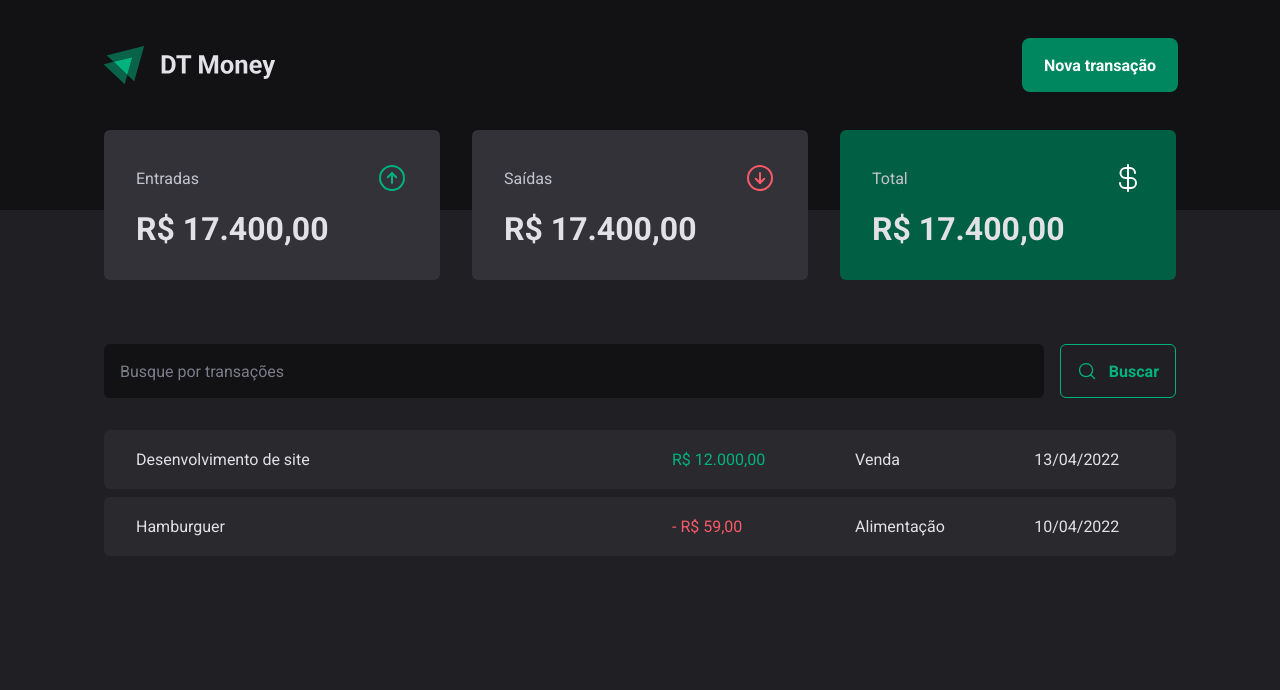
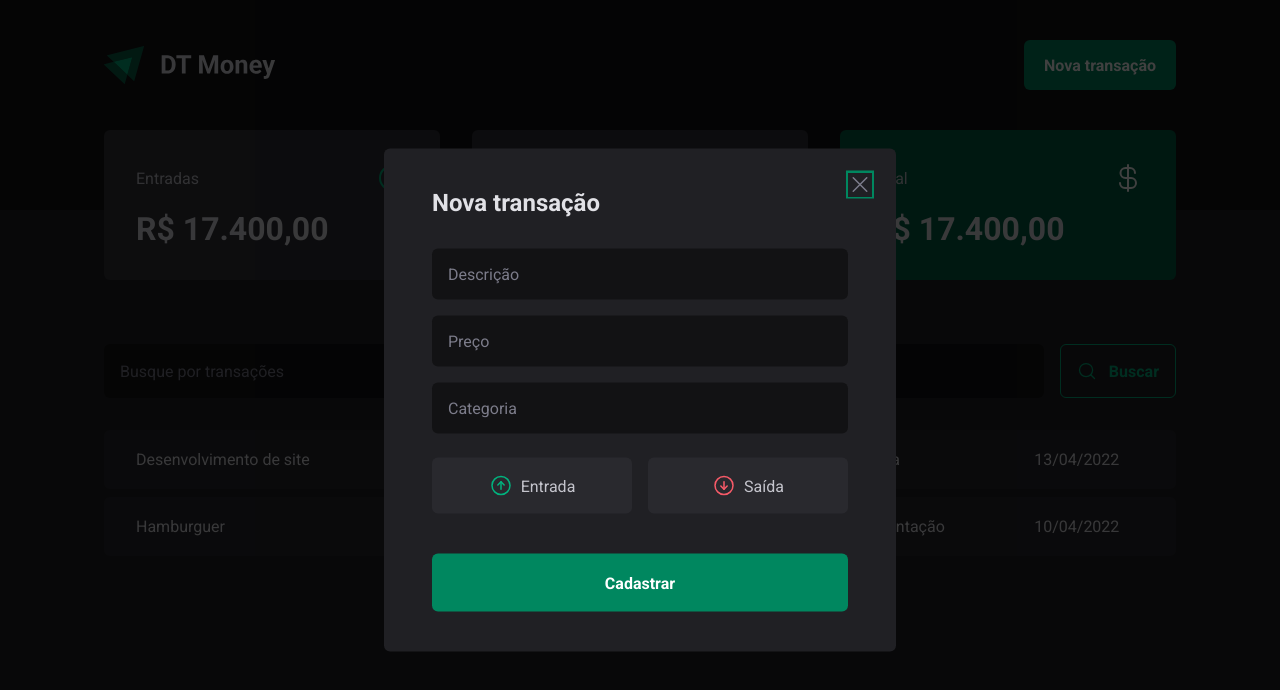
Before and after one commit to aemanuell/dt-money-2.0, a React (Vite) app: page / in a window 1280 px wide. Both pictures are taken after a click on the button "Nova transação". Shown: the top 690 px of the page. Built offline with nearby package versions, Linux system fonts and the light colour scheme.

Commit message:
finished visual structure

```diff
--- a/package.json
+++ b/package.json
@@ -9,6 +9,8 @@
     "preview": "vite preview"
   },
   "dependencies": {
+    "@radix-ui/react-dialog": "^1.0.2",
+    "@radix-ui/react-radio-group": "^1.1.0",
     "phosphor-react": "^1.4.1",
     "react": "^18.2.0",
     "react-dom": "^18.2.0",
--- a/src/components/Header/index.tsx
+++ b/src/components/Header/index.tsx
@@ -1,5 +1,8 @@
 import { HeaderContainer, HeaderContent, NewTransactionButton } from "../../components/Header/styles";
+import * as Dialog from "@radix-ui/react-dialog"
+
 import logoImg from '../../assets/logo.svg'
+import { NewTransactionModal } from "../NewTransactionModal";
 
 export function Header() {
     return (
@@ -7,7 +10,13 @@
             <HeaderContent>
                 <img src={logoImg} alt="" />
 
-                <NewTransactionButton>Nova transação</NewTransactionButton>
+                <Dialog.Root>
+                    <Dialog.Trigger asChild>
+                        <NewTransactionButton>Nova transação</NewTransactionButton>
+                    </Dialog.Trigger>
+
+                    <NewTransactionModal/>
+                </Dialog.Root>
             </HeaderContent>
         </HeaderContainer>
     )
--- /dev/null
+++ b/src/components/NewTransactionModal/index.tsx
@@ -0,0 +1,41 @@
+import * as Dialog from "@radix-ui/react-dialog"
+import { ArrowCircleDown, ArrowCircleUp, X } from "phosphor-react"
+import { CloseButton, Content, Overlay, TransactionsType, TransactionsTypeButton } from "./styles"
+
+export function NewTransactionModal(){
+    return (
+        <Dialog.Portal>
+            <Overlay/>
+
+            <Content>
+                <Dialog.Title>Nova transação</Dialog.Title>
+
+                 <CloseButton>
+                    <X size={24}/>
+                 </CloseButton>
+
+                <form action="">
+                    <input type="text" placeholder="Descrição" required />
+                    <input type="number" placeholder="Preço" required />
+                    <input type="text" placeholder="Categoria" required />
+
+                    <TransactionsType>
+                        <TransactionsTypeButton variant="income" value="income">
+                            <ArrowCircleUp size={24}/>
+                            Entrada
+                        </TransactionsTypeButton>
+
+                        <TransactionsTypeButton variant="outcome" value="outcome">
+                            <ArrowCircleDown size={24}/>
+                            Saída
+                        </TransactionsTypeButton>
+                    </TransactionsType>
+
+                    <button type="submit">
+                        Cadastrar
+                    </button>
+                </form>
+            </Content>
+        </Dialog.Portal>
+    )
+}
--- /dev/null
+++ b/src/components/NewTransactionModal/styles.ts
@@ -0,0 +1,113 @@
+import * as Dialog  from "@radix-ui/react-dialog";
+import * as RadioGroup  from "@radix-ui/react-radio-group";
+import styled from "styled-components";
+
+export const Overlay = styled(Dialog.Overlay)`
+    position: fixed;
+    width: 100vw;
+    height: 100vh;
+    inset: 0;
+    background: rgba(0, 0, 0, 0.75);
+`;
+
+export const Content = styled(Dialog.Content)`
+    min-width: 32rem;
+    border-radius: 6px;
+    padding: 2.5rem 3rem;
+    background: ${props => props.theme["gray-800"]};
+
+    position: fixed;
+    top: 50%;
+    left: 50%;
+    transform: translate(-50%, -50%);
+
+    form {
+        margin-top: 2rem;
+
+        display: flex;
+        flex-direction: column;
+        gap: 1rem;
+
+        input {
+            border-radius: 6px;
+            border: 0;
+            background: ${props => props.theme["gray-900"]};
+            color: ${props => props.theme["gray-300"]};
+            padding: 1rem;
+
+            &::placeholder {
+                color: ${props => props.theme["gray-500"]};
+            }
+        }
+
+        button[type="submit"]{
+            height: 58px;
+            border: 0;
+            background: ${props => props.theme["green-500"]};
+            color: ${props => props.theme.white};
+            font-weight: bold;
+            padding: 0 1.25rem;
+            border-radius: 6px;
+            margin-top: 1.5rem;
+            cursor: pointer;
+
+            &:hover {
+                background: ${props => props.theme["green-700"]};
+                transition: background-color 0.2s;
+            }
+        }
+    }
+`;
+
+export const CloseButton = styled(Dialog.Close)`
+    position: absolute;
+    background: transparent;
+    border: 0;
+    top: 1.5rem;
+    right: 1.5rem;
+    line-height: 0;
+    cursor: pointer;
+    color: ${props => props.theme["gray-500"]};
+`;
+
+export const TransactionsType = styled(RadioGroup.Root)`
+    display: grid;
+    grid-template-columns: repeat(2, 1fr);
+    gap: 1rem;
+    margin-top: 0.5rem;
+`
+
+interface TransactionsTypeButtonProps {
+    variant: 'income' | 'outcome'
+}
+
+export const TransactionsTypeButton = styled(RadioGroup.Item)<TransactionsTypeButtonProps>`
+    background: ${props => props.theme["gray-700"]};
+    padding: 1rem;
+    display: flex;
+    align-items: center;
+    justify-content: center;
+    gap: 0.5rem;
+    border-radius: 6px;
+    cursor: pointer;
+    border: 0;
+    color: ${props => props.theme["gray-300"]};
+
+    svg {
+        color: ${props => props.variant === 'income' ? props.theme["green-300"] : props.theme["red-300"]}
+    }
+
+    &[data-state='unchecked']:hover{
+        transition: background-color 0.2s;
+        background: ${props => props.theme["gray-600"]};
+    }
+
+    &[data-state='checked']{
+        color: ${props => props.theme.white};
+        background: ${props => props.variant === 'income' ? props.theme["green-500"] : props.theme["red-500"]};
+
+        svg {
+            color: ${props => props.theme.white} ;
+        }
+    }
+`;
```
Also changed, not shown: 2 other files (tests, documents, lock files or other folders).
